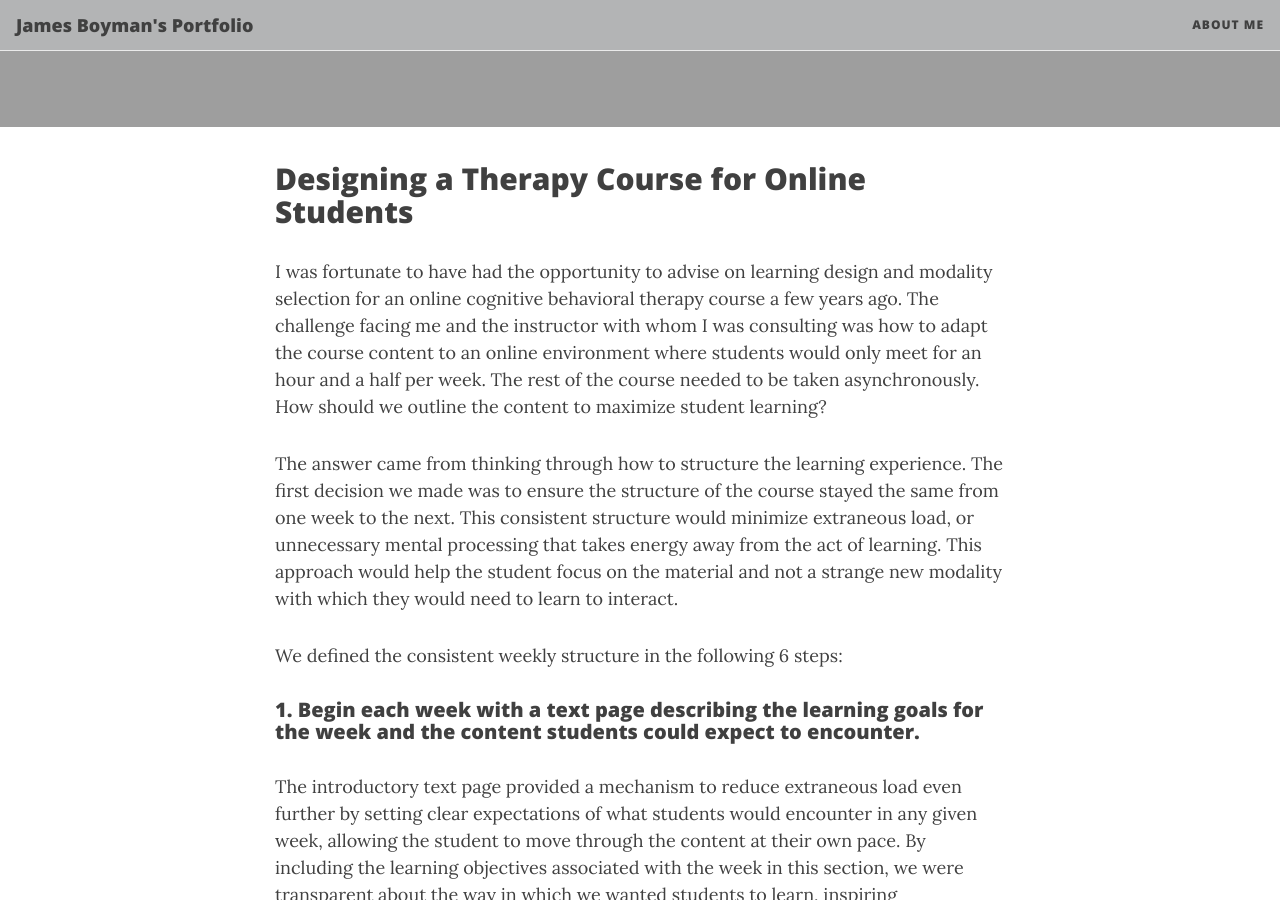
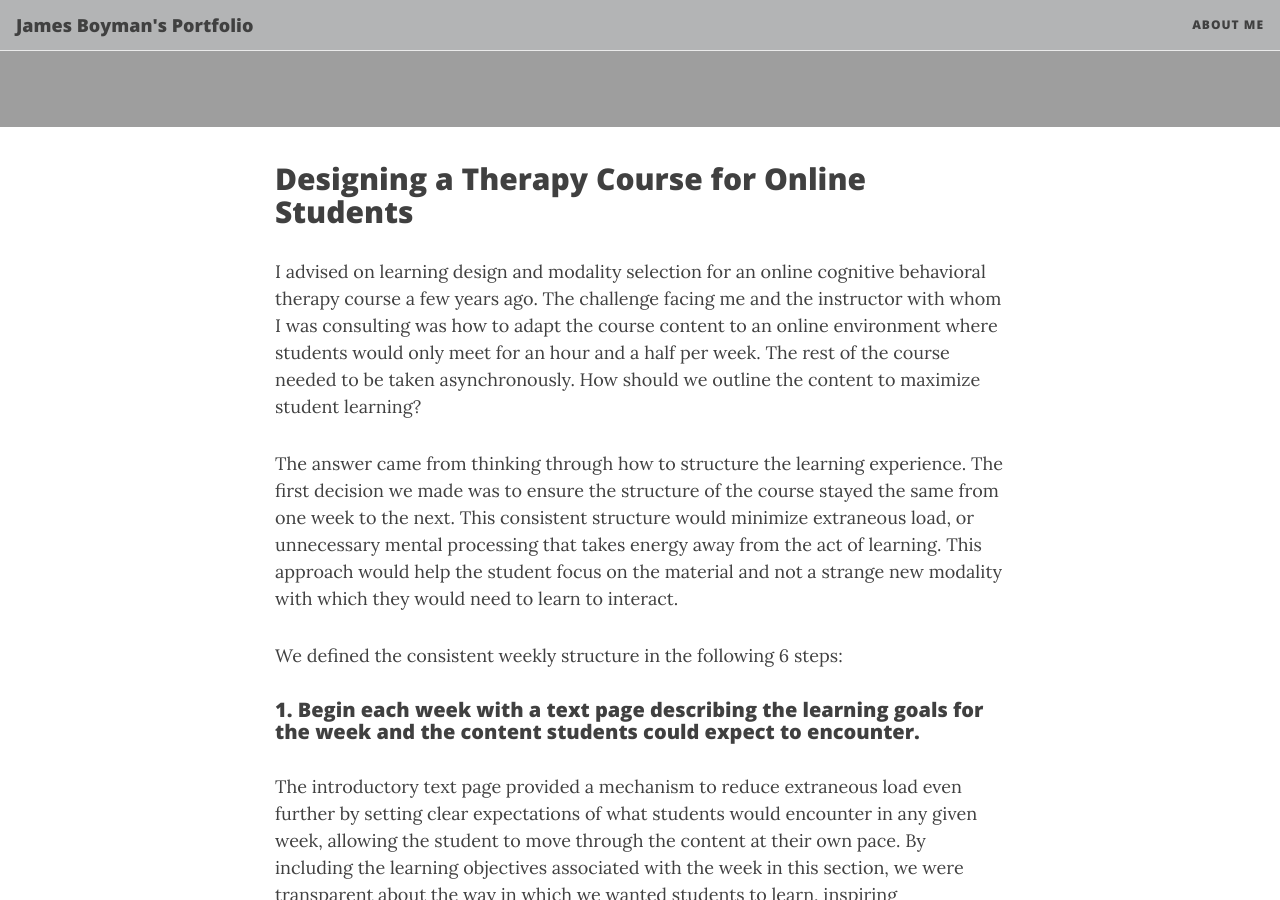
Before and after one commit to jamesboyman2/jamesboyman2.github.io, a Jekyll site: the page built from _learningposts/2024-01-21-Designing_Therapy_Course.md, in a window 1280 px wide and 900 px high, scrolled down 409 px. Built offline with Jekyll 4.4.1, drawn with Linux system fonts in a browser that asks for light colours; nearby versions of some CDN libraries.

Commit message:
update cbt

```diff
--- a/_learningposts/2024-01-21-Designing_Therapy_Course.md
+++ b/_learningposts/2024-01-21-Designing_Therapy_Course.md
@@ -10,7 +10,7 @@ mathjax: true
 
 ## Designing a Therapy Course for Online Students
 
-I was fortunate to have had the opportunity to advise on learning design and modality selection for an online cognitive behavioral therapy course a few years ago. The challenge facing me and the instructor with whom I was consulting was how to adapt the course content to an online environment where students would only meet for an hour and a half per week. The rest of the course needed to be taken asynchronously. How should we outline the content to maximize student learning?
+I advised on learning design and modality selection for an online cognitive behavioral therapy course a few years ago. The challenge facing me and the instructor with whom I was consulting was how to adapt the course content to an online environment where students would only meet for an hour and a half per week. The rest of the course needed to be taken asynchronously. How should we outline the content to maximize student learning?
 
 The answer came from thinking through how to structure the learning experience. The first decision we made was to ensure the structure of the course stayed the same from one week to the next. This consistent structure would minimize extraneous load, or unnecessary mental processing that takes energy away from the act of learning. This approach would help the student focus on the material and not a strange new modality with which they would need to learn to interact.
 
```
